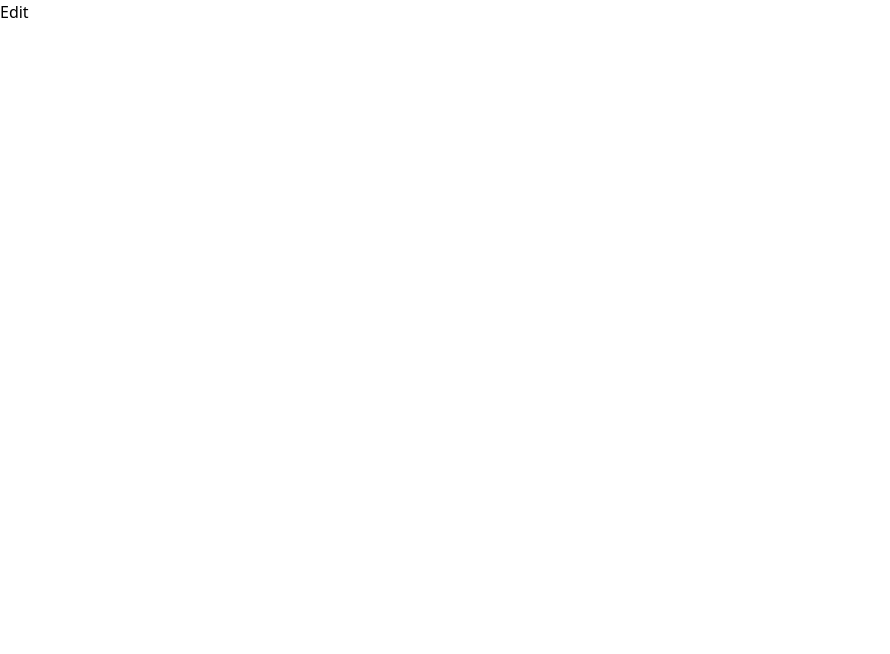
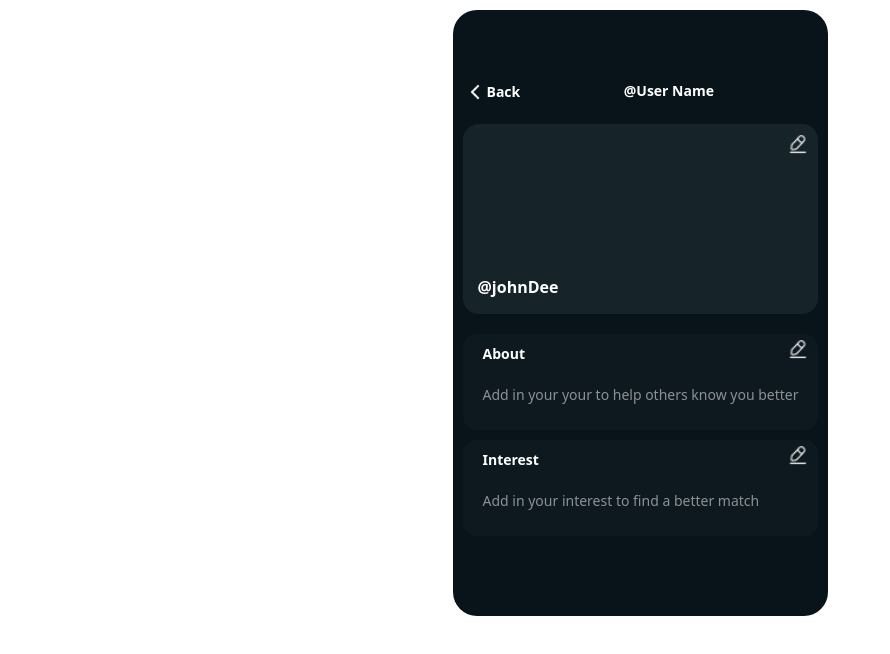
Before and after one commit to Hawinf/youApp, a Next.js app: page /edit in a window 1280 px wide. Shown: the top 654 px of the page, without its empty margins (0-890 px from the left). Built offline with nearby package versions, Linux system fonts and the light colour scheme.

Commit message:
style add edit page

```diff
--- /dev/null
+++ b/pages/edit/edit.module.css
@@ -0,0 +1,135 @@
+.wrapper-create {
+    background: rgba(9, 20, 26, 1);
+    width: 375px;
+    margin: 0 auto;
+    border-radius: 24px;
+    padding: 70px 10px;
+    margin-top: 10px;
+}
+.create-nav {
+    display: flex;
+}
+.create-back {
+    display: flex;
+}
+.back-arrow {
+    width: 24px;
+    height: 24px;
+}
+.back-desc {
+    color: rgba(255, 255, 255, 1);
+    font-size: 14px;
+    font-weight: 700;
+    margin-top: 1px;
+}
+.create-user {
+    margin: 0 auto;
+    font-size: 14px;
+    font-weight: 600;
+    color: rgba(255, 255, 255, 1);
+}
+.create-menu {
+    width: 25px;
+    height: 12px;
+    margin-top: 5px;
+    cursor: pointer;
+}
+.create-profile {
+    margin: 20px 0;
+    position: relative;
+}
+.create-img {
+    width: 100%;
+    height: 190px;
+
+}
+.user-profile {
+    font-size: 16px;
+    font-weight: 700;
+    color: rgba(255, 255, 255, 1);
+    position: absolute;
+    bottom: 0;
+    margin: 0 0 15px 15px;
+}
+.create-edit {
+    width: 20px;
+    height: 20px;
+    position: absolute;
+    top: 0;
+    right: 0;
+    margin: 10px 10px 0 0;
+    cursor: pointer;
+}
+.create-about {
+    background: rgba(14, 25, 31, 1);
+    width: 100%;
+    border-radius: 14px;
+    padding: 5px 10px 5px 20px;
+    margin-bottom: 10px;
+}
+.create-about-tittle {
+    display: flex;
+    justify-content: space-between;
+    margin-bottom: 15px;
+}
+.about-tittle {
+    font-size: 14px;
+    font-weight: 700;
+    color: rgba(255, 255, 255, 1);
+    line-height: 30px;
+}
+.about-edit {
+    width: 20px;
+    height: 20px;
+    cursor: pointer;
+}
+.about-desc {
+    font-size: 14px;
+    font-weight: 500;
+    color: rgba(255, 255, 255, 0.52);
+    padding-bottom: 20px;
+}
+.form-addingpict {
+    display: flex;
+    margin-bottom: 25px;
+}
+.add-img {
+    width: 57px;
+    height: 57px;
+    margin-right: 20px;
+}
+.addpic-desc {
+    font-size: 12px;
+    font-weight: 500;
+    color: rgba(255, 255, 255, 1);
+    line-height: 55px;
+}
+.card-input {
+    display: flex;
+    justify-content: space-between;
+    margin: 10px 0;
+}
+.input-tittle {
+    font-size: 13px;
+    font-weight: 500;
+    color: rgba(255, 255, 255, 0.33);
+    line-height: 40px;
+}
+.input-data {
+    width: 202px;
+    border: 1px solid rgba(255, 255, 255, 0.22);
+    border-radius: 8px;
+    color: rgba(255, 255, 255, 0.3);
+    text-align: right;
+    padding: 5px 9px;
+    background: linear-gradient(0deg, rgba(217, 217, 217, 0.06), rgba(217, 217, 217, 0.06)), linear-gradient(0deg, rgba(255, 255, 255, 0.22), rgba(255, 255, 255, 0.22));
+}
+.bg-gender {
+    background-color: rgb(81, 72, 72);
+    color:  rgba(255, 255, 255, 1);;
+}
+.create-save {
+    font-size: 12px;
+    font-weight: 500;
+    color: rgba(148, 120, 62, 1);
+}
--- a/pages/edit/index.tsx
+++ b/pages/edit/index.tsx
@@ -1,7 +1,138 @@
-export default function Edit() {
+import editStyle from './edit.module.css';
+import BackArrow from '../../assets/images/left.png';
+import Menu from '../../assets/images/menu.png';
+import Profile from '../../assets/images/profile.png';
+import EditImg from '../../assets/images/edit-2.png';
+import Image from 'next/image';
+import AddImg from '../../assets/images/addImage.png';
+import { useState } from 'react';
+
+export default function Create() {
+    const [create, setCreate] = useState(false);
+
+    const onCreate = () => {
+        setCreate(true);
+    }
     return (
-      <div>
-        <h1>Edit</h1>
+      <div className={editStyle['wrapper-create']}>
+        <div className='container'>
+
+            <div className={editStyle['create-nav']}>
+                <div className={editStyle['create-back']}>
+                    <a href="/">
+                        <Image src={BackArrow}
+                            alt="Image Description"
+                            width="100"
+                            height="100"
+                            placeholder='blur'
+                            className={editStyle['back-arrow']}
+                        />
+                    </a>
+                    <a href='/' className={editStyle['back-desc']}>Back</a>
+                </div>
+                <p className={editStyle['create-user']} >@User Name</p>
+            </div>
+
+            <div className={editStyle['create-profile']}>
+                <Image src={Profile}
+                                alt="Image Description"
+                                width="100"
+                                height="100"
+                                placeholder='blur'
+                                className={editStyle['create-img']}
+                />
+                <h5 className={editStyle['user-profile']}>@johnDee</h5>
+                <Image src={EditImg}
+                                alt="Image Description"
+                                width="100"
+                                height="100"
+                                placeholder='blur'
+                                className={editStyle['create-edit']}
+                />
+            </div>
+
+            <div className={editStyle['create-about']}>
+                <div className={editStyle['create-about-tittle']}>
+                    <h5 className={editStyle['about-tittle']}>About</h5>
+                    {
+                        create ? <button className={editStyle['create-save']}>Save & Update</button> :
+                                <Image src={EditImg}
+                                    alt="Image Description"
+                                    width="100"
+                                    height="100"
+                                    placeholder='blur'
+                                    className={editStyle['about-edit']}
+                                    onClick={onCreate}
+                                />
+                    }
+
+                </div>
+                {
+                    create ?
+                    <div className={editStyle['create-form']}>
+                        <div className={editStyle['form-addingpict']}>
+                            <Image src={AddImg}
+                                alt="Image Description"
+                                width="100"
+                                height="100"
+                                placeholder='blur'
+                                className={editStyle['add-img']}
+                            />
+                            <p className={editStyle['addpic-desc']}>Add Image</p>
+                        </div>
+                        <div className={editStyle['card-input']}>
+                            <p className={editStyle['input-tittle']}>Display name:</p>
+                            <input className={editStyle['input-data']} placeholder='Enter Name' />
+                        </div>
+                        <div className={editStyle['card-input']}>
+                            <label className={editStyle['input-tittle']}>Choose a car:</label>
+                            <select className={editStyle['input-data']}>
+                                <option className={editStyle['bg-gender']} disabled >Select Gender</option>
+                                <option className={editStyle['bg-gender']}>Laki-laki</option>
+                                <option className={editStyle['bg-gender']}>Perempuan</option>
+                            </select>
+                        </div>
+                        <div className={editStyle['card-input']}>
+                            <p className={editStyle['input-tittle']}>Birthday:</p>
+                            <input className={editStyle['input-data']} placeholder='DD MM YYYY' />
+                        </div>
+                        <div className={editStyle['card-input']}>
+                            <p className={editStyle['input-tittle']}>Horoscope:</p>
+                            <input className={editStyle['input-data']} placeholder='--' />
+                        </div>
+                        <div className={editStyle['card-input']}>
+                            <p className={editStyle['input-tittle']}>Zodiac:</p>
+                            <input className={editStyle['input-data']} placeholder='--' />
+                        </div>
+                        <div className={editStyle['card-input']}>
+                            <p className={editStyle['input-tittle']}>Height:</p>
+                            <input className={editStyle['input-data']} placeholder='Add height' />
+                        </div>
+                        <div className={editStyle['card-input']}>
+                            <p className={editStyle['input-tittle']}>Weight:</p>
+                            <input className={editStyle['input-data']} placeholder='Add weight' />
+                        </div>
+                    </div>
+                    :
+                    <p className={editStyle['about-desc']}>Add in your your to help others know you better</p>
+                }
+            </div>
+
+            <div className={editStyle['create-about']}>
+                <div className={editStyle['create-about-tittle']}>
+                    <h5 className={editStyle['about-tittle']}>Interest</h5>
+                    <Image src={EditImg}
+                                alt="Image Description"
+                                width="100"
+                                height="100"
+                                placeholder='blur'
+                                className={editStyle['about-edit']}
+                    />
+                </div>
+                <p className={editStyle['about-desc']}>Add in your interest to find a better match</p>
+            </div>
+
+        </div>
       </div>
     );
   }
```
